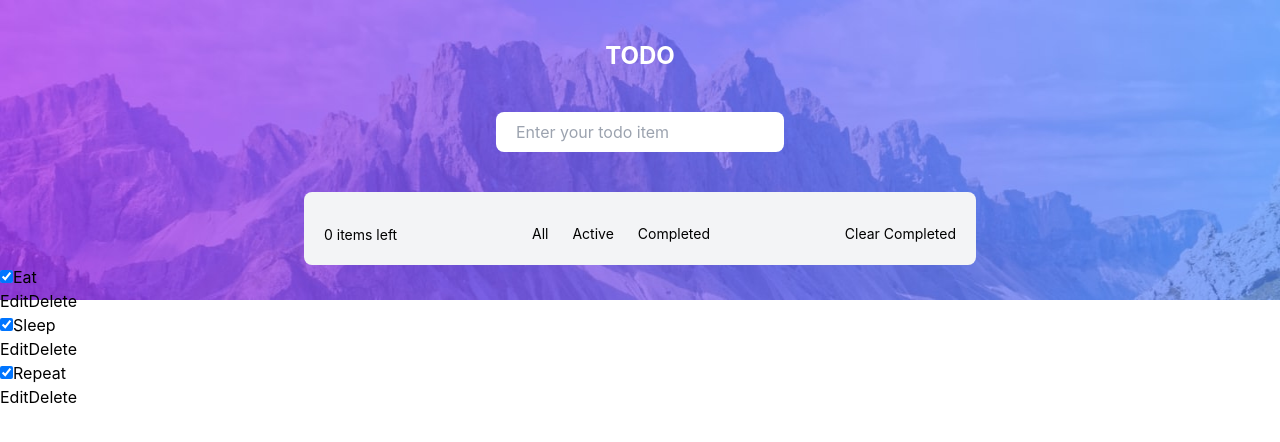
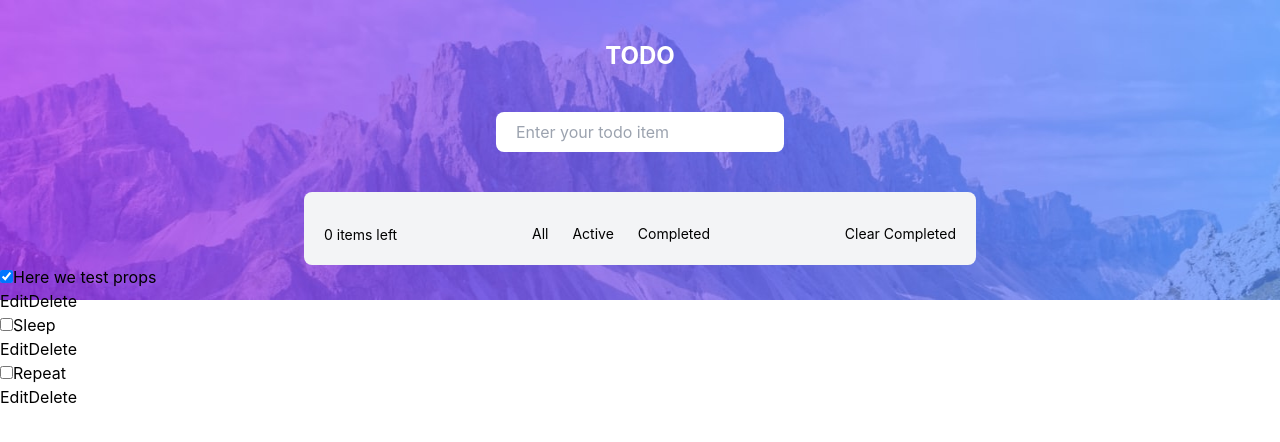
Before and after one commit to balderb/todo-app-reactjs, a React (Create React App) app: page / in a window 1280 px wide. Shown: the top 442 px of the page. Built offline with nearby package versions, Linux system fonts and the light colour scheme.

Commit message:
adding completed property to Todo component

```diff
--- a/src/App.js
+++ b/src/App.js
@@ -59,9 +59,9 @@ const App = (props) => {
         <List completed={false} items={items} deleteItem={deleteItem} id="todo-0"/>
 
         <ul>
-          <Todo name="Eat"/>
-          <Todo name="Sleep"/>
-          <Todo name="Repeat"/>
+          <Todo name="Here we test props" completed={true}/>
+          <Todo name="Sleep" completed={false}/>
+          <Todo name="Repeat" completed={false}/>
         </ul>
 
       </main>
--- a/src/components/Todo.jsx
+++ b/src/components/Todo.jsx
@@ -1,9 +1,8 @@
 function Todo(props) {
-    console.log(props)
     return (
         <li className="todo stack-small">
             <div className="c-cb">
-                <input id="todo-0" type="checkbox" defaultChecked={true} />
+                <input id="todo-0" type="checkbox" defaultChecked={props.completed} />
                 <label className="todo-label" htmlFor="todo-0">
                     {props.name}
                 </label>
```
